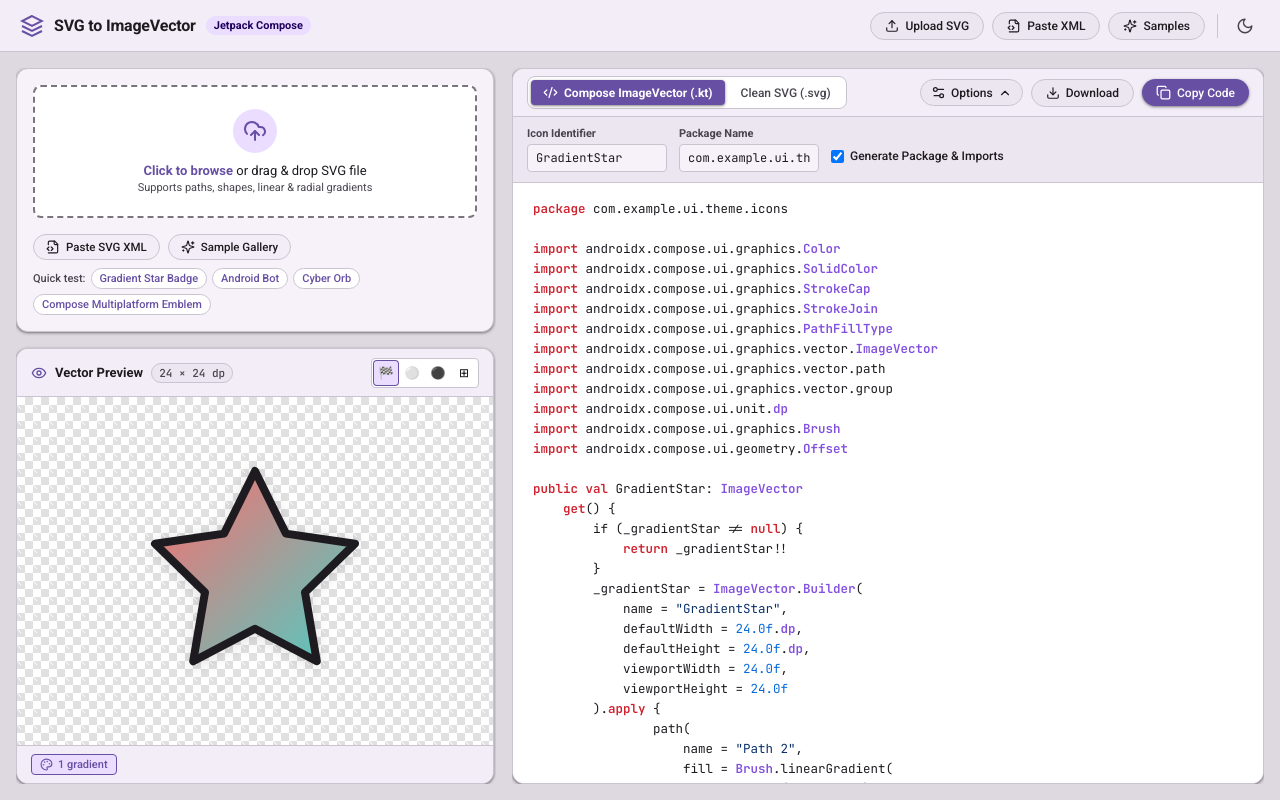
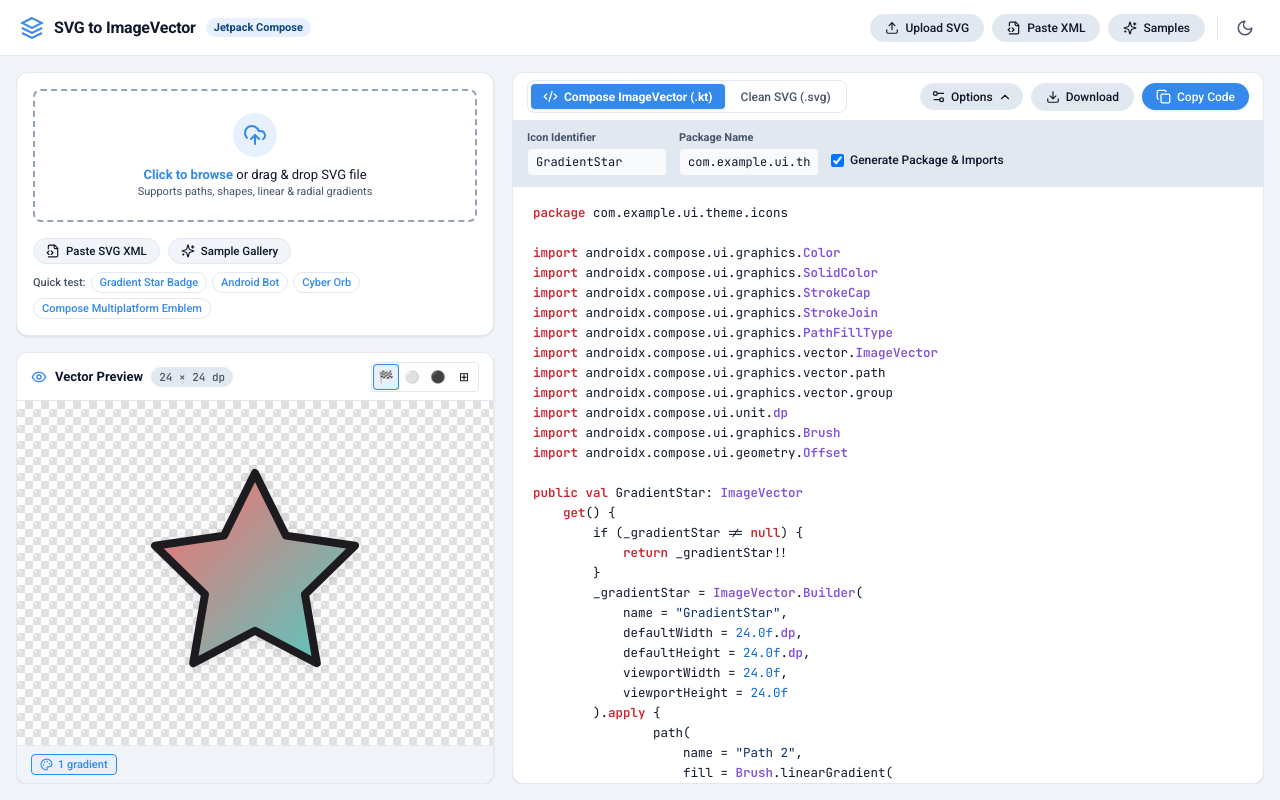
Before and after one commit to code-xplorer/svgtoimagevector, a React (Vite) app: page / in a window 1280 px wide. Built offline with nearby package versions, Linux system fonts and the light colour scheme.

Commit message:
style(theme): update color palette to blue (#3489eb) and white

```diff
--- a/src/components/common/ColorPicker.tsx
+++ b/src/components/common/ColorPicker.tsx
@@ -8,7 +8,7 @@ interface ColorPickerProps {
 }
 
 const MATERIAL_SWATCHES = [
-  '#000000', '#FFFFFF', '#6750A4', '#D0BCFF', '#2196F3',
+  '#000000', '#FFFFFF', '#3489eb', '#E6F1FD', '#2196F3',
   '#00BCD4', '#009688', '#4CAF50', '#8BC34A', '#FFEB3B',
   '#FF9800', '#FF5722', '#E91E63', '#9C27B0',
 ];
@@ -35,7 +35,7 @@ export const ColorPicker: React.FC<ColorPickerProps> = ({
       <div style={{ display: 'flex', alignItems: 'center', gap: '8px' }}>
         <input
           type="color"
-          value={color.startsWith('#') && color.length === 7 ? color : '#6750A4'}
+          value={color.startsWith('#') && color.length === 7 ? color : '#3489eb'}
           onChange={(e) => onChange(e.target.value, alpha)}
           style={{
             width: '32px',
--- a/src/components/modals/SvgUploadModal.tsx
+++ b/src/components/modals/SvgUploadModal.tsx
@@ -129,7 +129,7 @@ export const SvgUploadModal: React.FC<SvgUploadModalProps> = ({
                 rows={10}
                 value={pastedSvg}
                 onChange={(e) => setPastedSvg(e.target.value)}
-                placeholder="<svg xmlns='http://www.w3.org/2000/svg' viewBox='0 0 24 24'>&#10;  <path d='...' fill='#6750A4' />&#10;</svg>"
+                placeholder="<svg xmlns='http://www.w3.org/2000/svg' viewBox='0 0 24 24'>&#10;  <path d='...' fill='#3489eb' />&#10;</svg>"
                 style={{ fontFamily: 'var(--font-family-mono)', fontSize: '12px', resize: 'vertical' }}
               />
               <button
--- a/src/styles/converter.css
+++ b/src/styles/converter.css
@@ -61,7 +61,7 @@
    1. Upload Card Component
    ========================================================================== */
 .upload-card {
-  background-color: var(--md-sys-color-surface-container-low);
+  background-color: var(--md-sys-color-surface);
   border: 1px solid var(--md-sys-color-outline-variant);
   border-radius: var(--md-sys-shape-corner-m);
   padding: 16px;
@@ -211,7 +211,7 @@
 .preview-card {
   flex: 1;
   min-height: 380px;
-  background-color: var(--md-sys-color-surface-container-low);
+  background-color: var(--md-sys-color-surface);
   border: 1px solid var(--md-sys-color-outline-variant);
   border-radius: var(--md-sys-shape-corner-m);
   display: flex;
@@ -226,7 +226,7 @@
   align-items: center;
   justify-content: space-between;
   padding: 0 14px;
-  background-color: var(--md-sys-color-surface-container);
+  background-color: var(--md-sys-color-surface);
   border-bottom: 1px solid var(--md-sys-color-outline-variant);
   flex-shrink: 0;
 }
@@ -372,7 +372,7 @@
   height: 100%;
   display: flex;
   flex-direction: column;
-  background-color: var(--md-sys-color-surface-container-low);
+  background-color: var(--md-sys-color-surface);
   border: 1px solid var(--md-sys-color-outline-variant);
   border-radius: var(--md-sys-shape-corner-m);
   overflow: hidden;
@@ -385,7 +385,7 @@
   align-items: center;
   justify-content: space-between;
   padding: 0 14px;
-  background-color: var(--md-sys-color-surface-container);
+  background-color: var(--md-sys-color-surface);
   border-bottom: 1px solid var(--md-sys-color-outline-variant);
   flex-shrink: 0;
   gap: 12px;
--- a/src/styles/layout.css
+++ b/src/styles/layout.css
@@ -16,7 +16,7 @@
   align-items: center;
   justify-content: space-between;
   padding: 0 20px;
-  background-color: var(--md-sys-color-surface-container);
+  background-color: var(--md-sys-color-surface);
   border-bottom: 1px solid var(--md-sys-color-outline-variant);
   z-index: 20;
 }
--- a/src/styles/modal.css
+++ b/src/styles/modal.css
@@ -16,7 +16,7 @@
 }
 
 .modal-dialog {
-  background-color: var(--md-sys-color-surface-container-high);
+  background-color: var(--md-sys-color-surface);
   color: var(--md-sys-color-on-surface);
   border-radius: var(--md-sys-shape-corner-l);
   box-shadow: var(--md-sys-elevation-3);
@@ -71,7 +71,7 @@
   gap: 8px;
   padding: 14px 20px;
   border-top: 1px solid var(--md-sys-color-outline-variant);
-  background-color: var(--md-sys-color-surface-container);
+  background-color: var(--md-sys-color-surface-dim);
 }
 
 /* Upload Dropzone */
--- a/src/styles/theme.css
+++ b/src/styles/theme.css
@@ -1,51 +1,51 @@
-/* Material Design 3 Design Tokens (Light & Dark) */
+/* Material Design 3 Design Tokens (Light & Dark) - Blue (#3489eb) & White Theme */
 
 :root {
-  /* MD3 Light Color Palette */
-  --md-sys-color-primary: #6750A4;
+  /* Blue (#3489eb) & White Light Palette */
+  --md-sys-color-primary: #3489eb;
   --md-sys-color-on-primary: #FFFFFF;
-  --md-sys-color-primary-container: #EADDFF;
-  --md-sys-color-on-primary-container: #21005D;
+  --md-sys-color-primary-container: #E6F1FD;
+  --md-sys-color-on-primary-container: #0C447D;
 
-  --md-sys-color-secondary: #625B71;
+  --md-sys-color-secondary: #475569;
   --md-sys-color-on-secondary: #FFFFFF;
-  --md-sys-color-secondary-container: #E8DEF8;
-  --md-sys-color-on-secondary-container: #1D192B;
+  --md-sys-color-secondary-container: #E2E8F0;
+  --md-sys-color-on-secondary-container: #0F172A;
 
-  --md-sys-color-tertiary: #7D5260;
+  --md-sys-color-tertiary: #0284C7;
   --md-sys-color-on-tertiary: #FFFFFF;
 
-  --md-sys-color-surface: #FEF7FF;
-  --md-sys-color-surface-dim: #DED8E1;
-  --md-sys-color-surface-bright: #FEF7FF;
+  --md-sys-color-surface: #FFFFFF;
+  --md-sys-color-surface-dim: #F1F5F9;
+  --md-sys-color-surface-bright: #FFFFFF;
   --md-sys-color-surface-container-lowest: #FFFFFF;
-  --md-sys-color-surface-container-low: #F7F2FA;
-  --md-sys-color-surface-container: #F3EDF7;
-  --md-sys-color-surface-container-high: #ECE6F0;
-  --md-sys-color-surface-container-highest: #E6E0E9;
+  --md-sys-color-surface-container-low: #F8FAFC;
+  --md-sys-color-surface-container: #F1F5F9;
+  --md-sys-color-surface-container-high: #E2E8F0;
+  --md-sys-color-surface-container-highest: #CBD5E1;
 
-  --md-sys-color-on-surface: #1D1B20;
-  --md-sys-color-on-surface-variant: #49454F;
-  --md-sys-color-outline: #79747E;
-  --md-sys-color-outline-variant: #CAC4D0;
+  --md-sys-color-on-surface: #0F172A;
+  --md-sys-color-on-surface-variant: #475569;
+  --md-sys-color-outline: #94A3B8;
+  --md-sys-color-outline-variant: #E2E8F0;
 
-  --md-sys-color-error: #B3261E;
+  --md-sys-color-error: #DC2626;
   --md-sys-color-on-error: #FFFFFF;
-  --md-sys-color-success: #2E7D32;
+  --md-sys-color-success: #16A34A;
 
   /* Accent & Selection */
-  --md-selection-color: #2196F3;
+  --md-selection-color: #3489eb;
   --md-selection-handle: #FFFFFF;
 
-  /* Canvas Background */
-  --canvas-bg: #EAE6EE;
-  --canvas-grid-dot: rgba(0, 0, 0, 0.15);
+  /* Canvas / Viewport Background */
+  --canvas-bg: #F1F5F9;
+  --canvas-grid-dot: rgba(52, 137, 235, 0.15);
   --canvas-artboard-bg: #FFFFFF;
 
   /* Elevation Shadows */
-  --md-sys-elevation-1: 0 1px 3px 1px rgba(0, 0, 0, 0.15), 0 1px 2px 0 rgba(0, 0, 0, 0.30);
-  --md-sys-elevation-2: 0 2px 6px 2px rgba(0, 0, 0, 0.15), 0 1px 2px 0 rgba(0, 0, 0, 0.30);
-  --md-sys-elevation-3: 0 4px 8px 3px rgba(0, 0, 0, 0.15), 0 1px 3px 0 rgba(0, 0, 0, 0.30);
+  --md-sys-elevation-1: 0 1px 3px 0 rgba(15, 23, 42, 0.08), 0 1px 2px -1px rgba(15, 23, 42, 0.08);
+  --md-sys-elevation-2: 0 4px 6px -1px rgba(15, 23, 42, 0.08), 0 2px 4px -2px rgba(15, 23, 42, 0.08);
+  --md-sys-elevation-3: 0 10px 15px -3px rgba(15, 23, 42, 0.08), 0 4px 6px -4px rgba(15, 23, 42, 0.08);
 
   /* Shapes */
   --md-sys-shape-corner-xs: 4px;
@@ -59,43 +59,40 @@
   --font-family-mono: 'JetBrains Mono', 'Fira Code', 'Roboto Mono', monospace;
 
   /* Layout dimensions */
-  --header-height: 52px;
-  --toolbar-width: 56px;
-  --properties-width: 320px;
-  --code-drawer-height: 280px;
+  --header-height: 56px;
 }
 
 /* Material 3 Dark Theme */
 [data-theme='dark'] {
-  --md-sys-color-primary: #D0BCFF;
-  --md-sys-color-on-primary: #381E72;
-  --md-sys-color-primary-container: #4F378B;
-  --md-sys-color-on-primary-container: #EADDFF;
+  --md-sys-color-primary: #60A5FA;
+  --md-sys-color-on-primary: #0A2540;
+  --md-sys-color-primary-container: #1E3A5F;
+  --md-sys-color-on-primary-container: #DCECFE;
 
-  --md-sys-color-secondary: #CCC2DC;
-  --md-sys-color-on-secondary: #332D41;
-  --md-sys-color-secondary-container: #4A4458;
-  --md-sys-color-on-secondary-container: #E8DEF8;
+  --md-sys-color-secondary: #94A3B8;
+  --md-sys-color-on-secondary: #0F172A;
+  --md-sys-color-secondary-container: #1E293B;
+  --md-sys-color-on-secondary-container: #E2E8F0;
 
-  --md-sys-color-surface: #141218;
-  --md-sys-color-surface-dim: #141218;
-  --md-sys-color-surface-bright: #3B383E;
-  --md-sys-color-surface-container-lowest: #0F0D13;
-  --md-sys-color-surface-container-low: #1D1B20;
-  --md-sys-color-surface-container: #211F26;
-  --md-sys-color-surface-container-high: #2B2930;
-  --md-sys-color-surface-container-highest: #36343B;
+  --md-sys-color-surface: #0B1120;
+  --md-sys-color-surface-dim: #070B14;
+  --md-sys-color-surface-bright: #1E293B;
+  --md-sys-color-surface-container-lowest: #070B14;
+  --md-sys-color-surface-container-low: #0F172A;
+  --md-sys-color-surface-container: #1E293B;
+  --md-sys-color-surface-container-high: #243247;
+  --md-sys-color-surface-container-highest: #334155;
 
-  --md-sys-color-on-surface: #E6E0E9;
-  --md-sys-color-on-surface-variant: #CAC4D0;
-  --md-sys-color-outline: #938F99;
-  --md-sys-color-outline-variant: #49454F;
+  --md-sys-color-on-surface: #F8FAFC;
+  --md-sys-color-on-surface-variant: #CBD5E1;
+  --md-sys-color-outline: #64748B;
+  --md-sys-color-outline-variant: #334155;
 
-  --canvas-bg: #100F14;
-  --canvas-grid-dot: rgba(255, 255, 255, 0.12);
-  --canvas-artboard-bg: #1C1A22;
+  --canvas-bg: #070B14;
+  --canvas-grid-dot: rgba(96, 165, 250, 0.15);
+  --canvas-artboard-bg: #0F172A;
 
-  --md-sys-elevation-1: 0 1px 3px 1px rgba(0, 0, 0, 0.5), 0 1px 2px 0 rgba(0, 0, 0, 0.6);
-  --md-sys-elevation-2: 0 2px 6px 2px rgba(0, 0, 0, 0.5), 0 1px 2px 0 rgba(0, 0, 0, 0.6);
-  --md-sys-elevation-3: 0 4px 8px 3px rgba(0, 0, 0, 0.5), 0 1px 3px 0 rgba(0, 0, 0, 0.6);
+  --md-sys-elevation-1: 0 1px 3px 0 rgba(0, 0, 0, 0.3), 0 1px 2px -1px rgba(0, 0, 0, 0.3);
+  --md-sys-elevation-2: 0 4px 6px -1px rgba(0, 0, 0, 0.3), 0 2px 4px -2px rgba(0, 0, 0, 0.3);
+  --md-sys-elevation-3: 0 10px 15px -3px rgba(0, 0, 0, 0.3), 0 4px 6px -4px rgba(0, 0, 0, 0.3);
 }
```
Also changed, not shown: index.html (line endings or trailing spaces).
